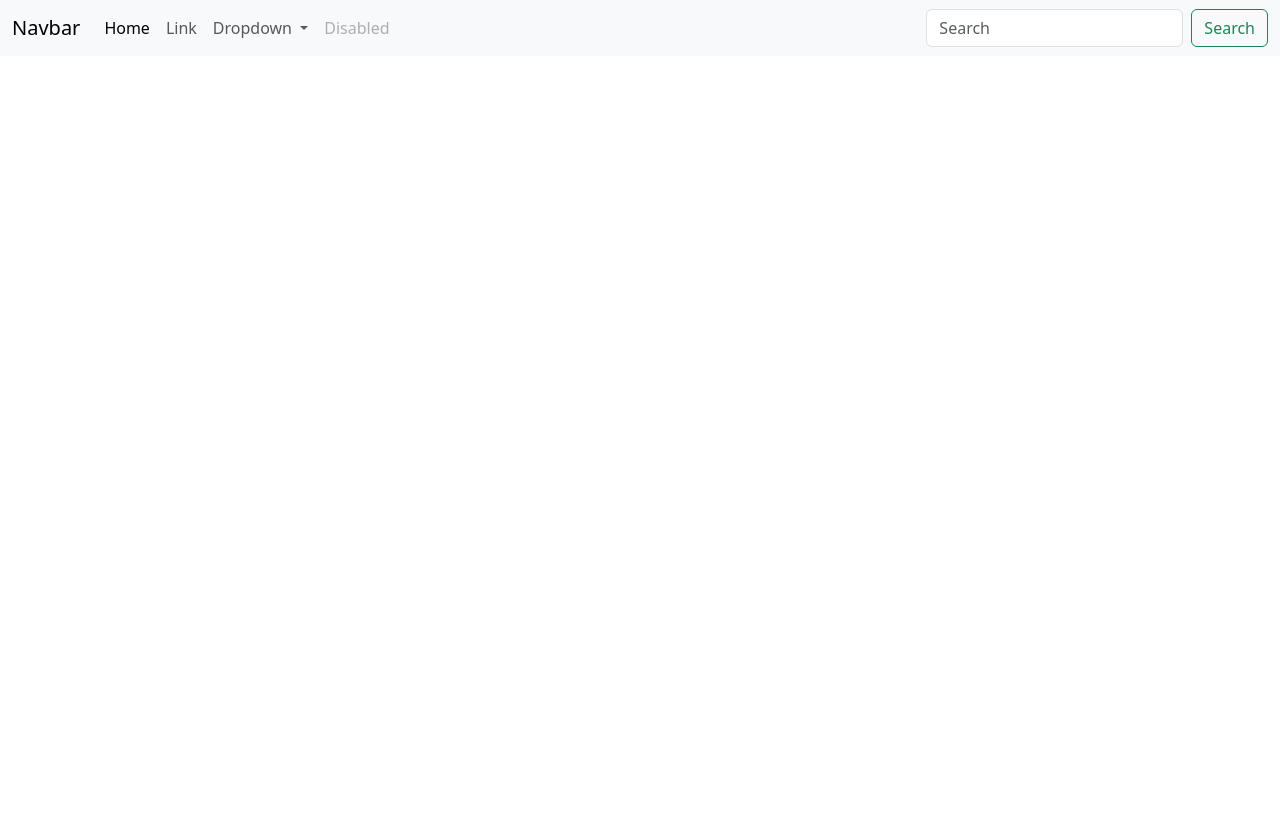
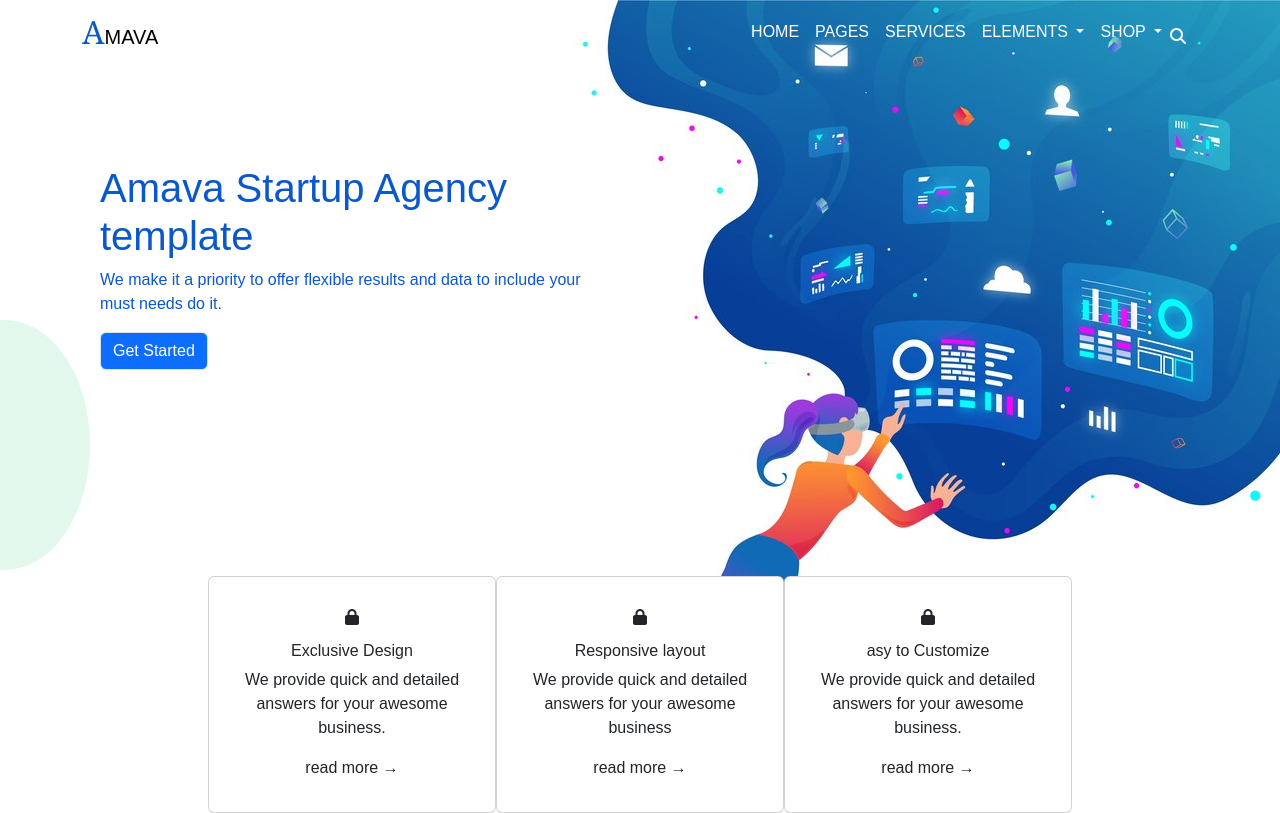
Before and after one commit to tanvikarma/bootstrap_landingpage, a plain HTML site: page index.html in a window 1280 px wide. Drawn offline with nearby package versions, Linux system fonts and the light colour scheme; files that its build step writes are made by us from their sources.

Commit message:
file modified

```diff
--- a/assets/css/style.css
+++ b/assets/css/style.css
@@ -2,4 +2,49 @@
     margin: 0;
     padding: 0;
     box-sizing: border-box;
+    font-family: Arial, Helvetica, sans-serif;
 }
+.logo{
+    color: #0a58ca;
+    font-size: xx-large;
+     font-family: Cambria, Cochin, Georgia, Times, 'Times New Roman', serif;
+}
+.main::after{
+    content: "";
+    width: 739px;
+    height: 672px;
+    background: url(../images/bg.jpg);
+    background-color: red;
+    top: 0px;
+    right: 0px;
+    position: absolute;
+    display: inline-block;
+    z-index: -1;
+}
+.main::before{
+    content: '';
+    width: 170px;
+    height: 250px;
+    border-radius: 50%;
+    position: absolute;
+    top: 320px;
+    left: -80px;
+    background-color:rgba(113, 221, 167, 0.2);
+}
+.banner{
+    height: 62vh;
+}
+.banner_title{
+    font-size: 40px;
+    font-weight: 600;
+    margin-top: 100px;
+    margin-left: 100px;
+    color: #0a58ca;;
+}
+.first_section p{
+    margin-left: 100px;
+    color: #0a58ca;;
+}
+.btn_margin{
+    margin-left: 100px !important;
+}
--- a/index.html
+++ b/index.html
@@ -4,52 +4,120 @@
     <meta charset="utf-8">
     <meta name="viewport" content="width=device-width, initial-scale=1">
     <title>Bootstrap demo</title>
-    <link rel="stylesheet" href="assets/style.css">
+    <link rel="stylesheet" href="https://cdnjs.cloudflare.com/ajax/libs/font-awesome/6.5.2/css/all.min.css">
+    <link rel="stylesheet" href="assets/css/style.css">
     <link href="https://cdn.jsdelivr.net/npm/bootstrap@5.3.3/dist/css/bootstrap.min.css" rel="stylesheet" integrity="sha384-QWTKZyjpPEjISv5WaRU9OFeRpok6YctnYmDr5pNlyT2bRjXh0JMhjY6hW+ALEwIH" crossorigin="anonymous">
   </head>
   <body>
-    <section class="nav_bar">
-
-
-        <nav class="navbar navbar-expand-md navbar-light bg-light">
-            <div class="container-fluid">
-              <a class="navbar-brand" href="#">Navbar</a>
-              <button class="navbar-toggler" type="button" data-bs-toggle="collapse" data-bs-target="#navbarSupportedContent" aria-controls="navbarSupportedContent" aria-expanded="false" aria-label="Toggle navigation">
-                <span class="navbar-toggler-icon"></span>
-              </button>
+    <div class="main" >
+    <section class="nav_bar" >
+         <nav class="navbar navbar-expand-md navbar-light  " >
+            <div class="container" >
+              <div>
+                <a class="navbar-brand" href="#"><span class="logo">A</span>MAVA</a>
+                <button class="navbar-toggler" type="button" data-bs-toggle="collapse" data-bs-target="#navbarSupportedContent" aria-controls="navbarSupportedContent" aria-expanded="false" aria-label="Toggle navigation">
+                  <span class="navbar-toggler-icon"></span>
+                </button>
+              </div>
               <div class="collapse navbar-collapse" id="navbarSupportedContent">
-                <ul class="navbar-nav me-auto mb-2 mb-lg-0">
+            <div class="container ms-auto ">
+                <ul class="navbar-nav  justify-content-end">
                   <li class="nav-item">
-                    <a class="nav-link active" aria-current="page" href="#">Home</a>
+                    <a class="nav-link active text-white" aria-current="page" href="#">HOME</a>
                   </li>
                   <li class="nav-item">
-                    <a class="nav-link" href="#">Link</a>
+                    <a class="nav-link text-white" href="#">PAGES</a>
+                  </li>
+                  <li class="nav-item">
+                    <a class="nav-link text-white" href="#">SERVICES</a>
                   </li>
                   <li class="nav-item dropdown">
-                    <a class="nav-link dropdown-toggle" href="#" id="navbarDropdown" role="button" data-bs-toggle="dropdown" aria-expanded="false">
-                      Dropdown
+                    <a class="nav-link dropdown-toggle text-white" href="#" id="navbarDropdown" role="button" data-bs-toggle="dropdown" aria-expanded="false">
+                      ELEMENTS
                     </a>
                     <ul class="dropdown-menu" aria-labelledby="navbarDropdown">
-                      <li><a class="dropdown-item" href="#">Action</a></li>
-                      <li><a class="dropdown-item" href="#">Another action</a></li>
-                      <li><hr class="dropdown-divider"></li>
-                      <li><a class="dropdown-item" href="#">Something else here</a></li>
+                      <li><a class="dropdown-item" href="#">ELEMENTS1</a></li>
+                      <li><a class="dropdown-item" href="#">ELEMENTS2</a></li>
+                    </ul>
+                  </li>
+                  <li class="nav-item dropdown">
+                    <a class="nav-link dropdown-toggle text-white" href="#" id="navbarDropdown" role="button" data-bs-toggle="dropdown" aria-expanded="false">
+                      SHOP
+                    </a>
+                    <ul class="dropdown-menu" aria-labelledby="navbarDropdown">
+                      <li><a class="dropdown-item" href="#">SHOP1</a></li>
+                      <li><a class="dropdown-item" href="#">SHOP2</a></li>
                     </ul>
                   </li>
                   <li class="nav-item">
-                    <a class="nav-link disabled">Disabled</a>
+                    <i class="fa-solid fa-magnifying-glass text-white mt-3"></i>
                   </li>
+
+
                 </ul>
-                <form class="d-flex">
-                  <input class="form-control me-2" type="search" placeholder="Search" aria-label="Search">
-                  <button class="btn btn-outline-success" type="submit">Search</button>
-                </form>
-              </div>
+
+            </div>
             </div>
           </nav>
 
 
     </section>
+
+    <!-- banner section -->
+     <section class="banner">
+      <div class="contaner">
+        <div class="row">
+          <div class="col-md-6 first_section">
+            <h1 class="banner_title fw-light">Amava <b class="fw-bolder">Startup Agency</b> <br> template</h1>
+            <p>We make it a priority to offer flexible results and data to include your <br> must needs do it.</p>
+            <button class="btn btn-primary border btn_margin">Get Started</button>
+          </div>
+        </div>
+      </div>
+
+     </section>
+    <!-- banner section -->
+
+    <!-- card section -->
+     <sec class="card_section">
+      <div class="Card_left">
+        <h4></h4>
+        <p></p>
+      </div>
+      <div class="Card_center"></div>
+      <div class="Card_right"></div>
+     </sec>
+
+     <div class="card_wrepper d-flex justify-content-center text-primary">
+      <div class="card text-center" style="width: 18rem;">
+        <div class="card-body">
+          <i class="fa-sharp fa-solid fa-lock p-3"></i>
+          <h6 class="card-title">Exclusive Design</h6>
+          <p class="card-text">We provide quick and detailed answers for your awesome business.</p>
+          <p>read more →</p>
+        </div>
+      </div>
+      <div class="card text-center" style="width: 18rem;">
+        <div class="card-body">
+          <i class="fa-sharp fa-solid fa-lock p-3"></i>
+          <h6 class="card-title">Responsive layout</h6>
+          <p class="card-text">We provide quick and detailed answers for your awesome business</p>
+          <p>read more →</p>
+        </div>
+      </div>
+      <div class="card text-center" style="width: 18rem;">
+        <div class="card-body">
+          <i class="fa-sharp fa-solid fa-lock p-3"></i>
+          <h6 class="card-title">asy to Customize</h6>
+          <p class="card-text">We provide quick and detailed answers for your awesome business.</p>
+          <p>read more →</p>
+        </div>
+      </div>
+     </div>
+    <!-- card section -->
+
+
+  </div>
     <script src="https://cdn.jsdelivr.net/npm/bootstrap@5.3.3/dist/js/bootstrap.bundle.min.js" integrity="sha384-YvpcrYf0tY3lHB60NNkmXc5s9fDVZLESaAA55NDzOxhy9GkcIdslK1eN7N6jIeHz" crossorigin="anonymous"></script>
   </body>
 </html>
```
